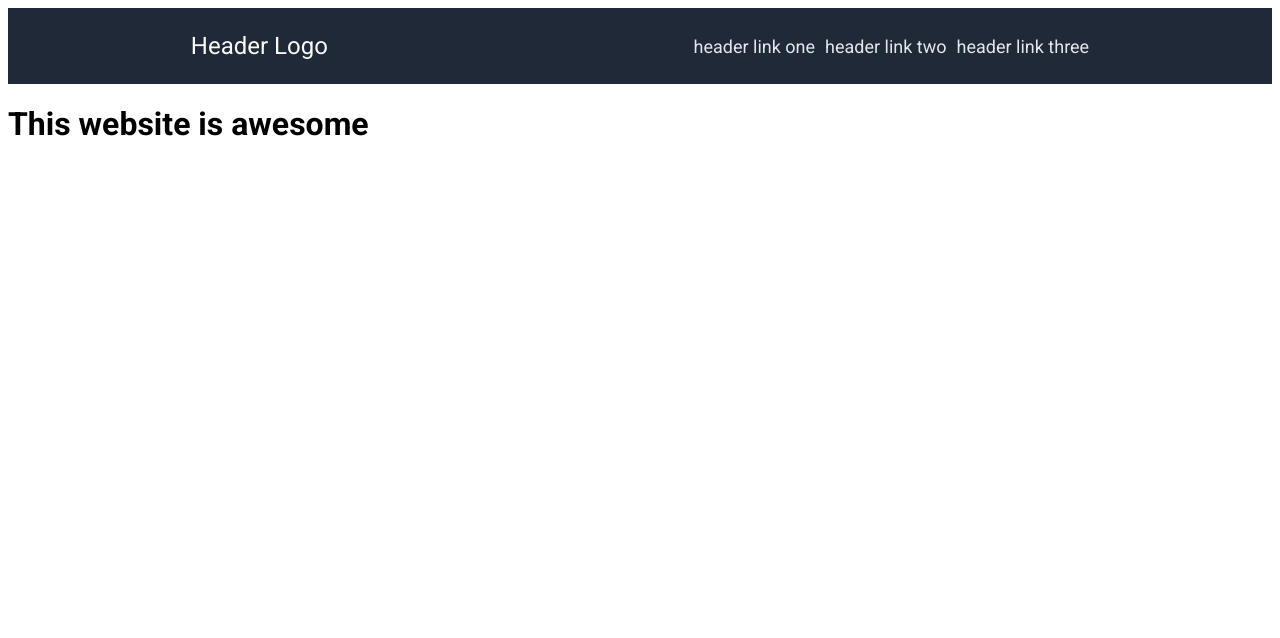
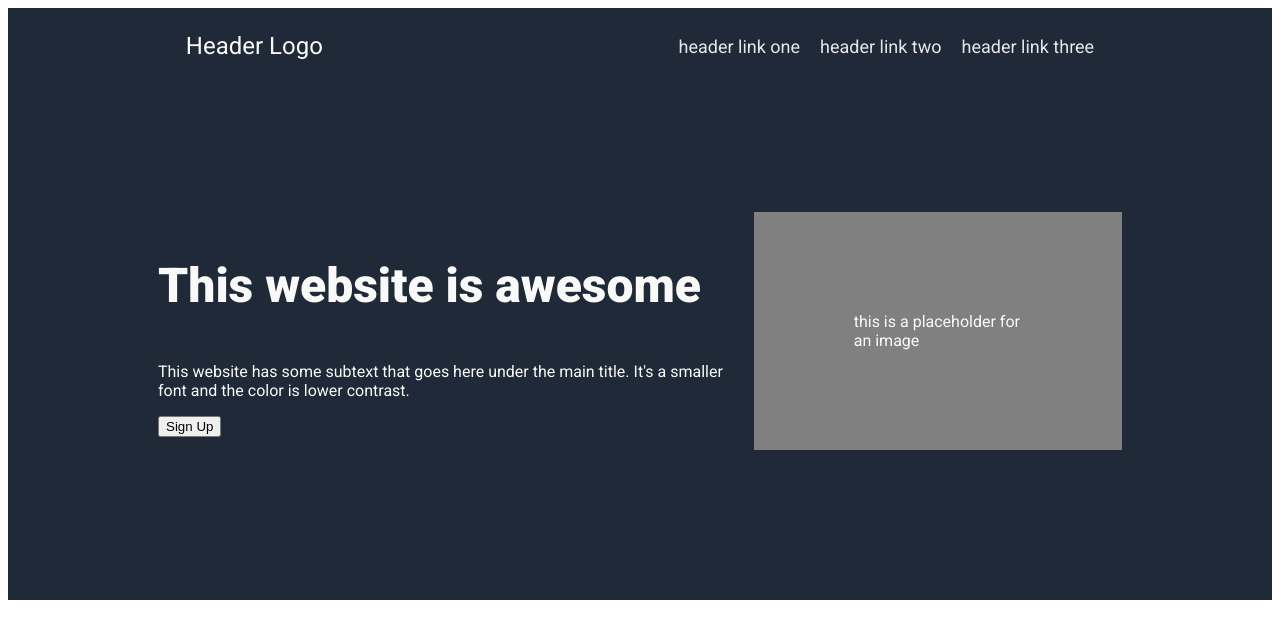
Before and after one commit to HaoQLe/odin-landing-page, a plain HTML site: page index.html in a window 1280 px wide. Drawn offline with Linux system fonts and the light colour scheme.

Commit message:
Finish font and styles for hero text

```diff
--- a/index.html
+++ b/index.html
@@ -20,7 +20,16 @@
         </div>
     </div>
     <div class="hero">
-        <h1>This website is awesome</h1>
+        <div class="hero-left">
+            <h1 id="hero-main">This website is awesome</h1>
+            <p>This website has some subtext that goes here under the main title. It's a smaller font and the color
+                is lower contrast.
+            </p>
+            <button>Sign Up</button>
+        </div>
+        <div class="hero-right">
+            this is a placeholder for an image
+        </div>
     </div>
     <div class="quote"></div>
 </body>
--- a/style.css
+++ b/style.css
@@ -2,12 +2,17 @@ body {
     font-family: 'Roboto';
 }
 
+.header, .hero{
+    color: #F9FAF8;
+    background-color: #1F2937;
+
+}
+
 .header {
     font-size: 24px;
-    color: #F9FAF8;
-    background-color: #1F2937;
     display: flex;
     justify-content: space-around;
+    margin-bottom: -22px;
 }
 
 .header-links {
@@ -15,5 +20,36 @@ body {
     color: #e5e7eb;
     display: flex;
     align-items: center;
+    gap: 20px;
+}
+
+.hero {
+    display: flex;
+    align-items: center;
+    padding: 150px;
     gap: 10px;
 }
+
+#hero-main {
+    font-size: 48px;
+    font-weight: 800;
+}
+
+.hero-left {
+    display: flex;
+    flex-direction: column;
+    flex-grow: 0;
+    justify-content: center;
+}
+
+.hero-right {
+    display: flex;
+    justify-content: center;
+    align-items: center;
+    background-color: gray;
+    padding: 100px;
+}
+
+button {
+    align-self: flex-start;
+}
```
